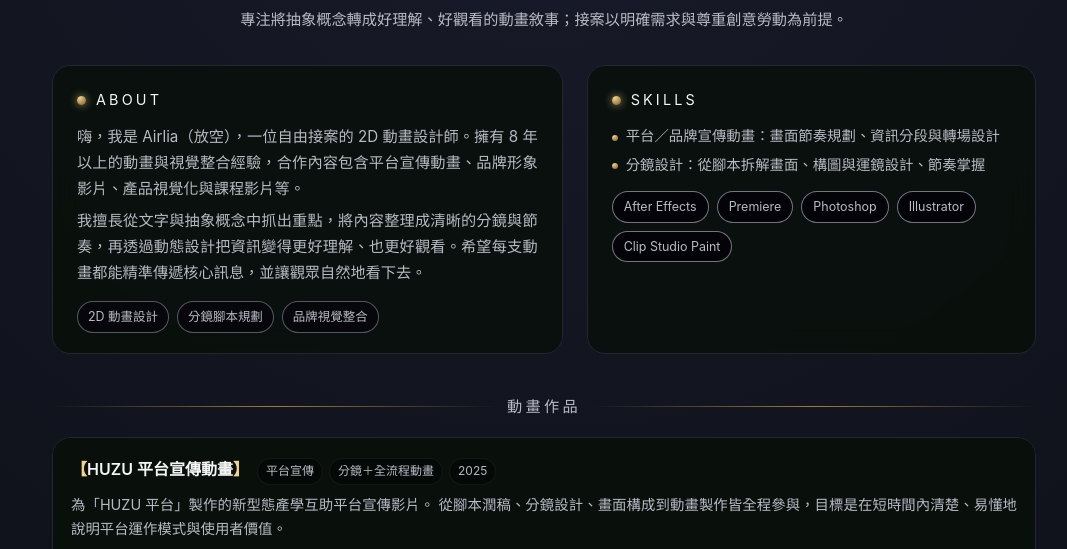
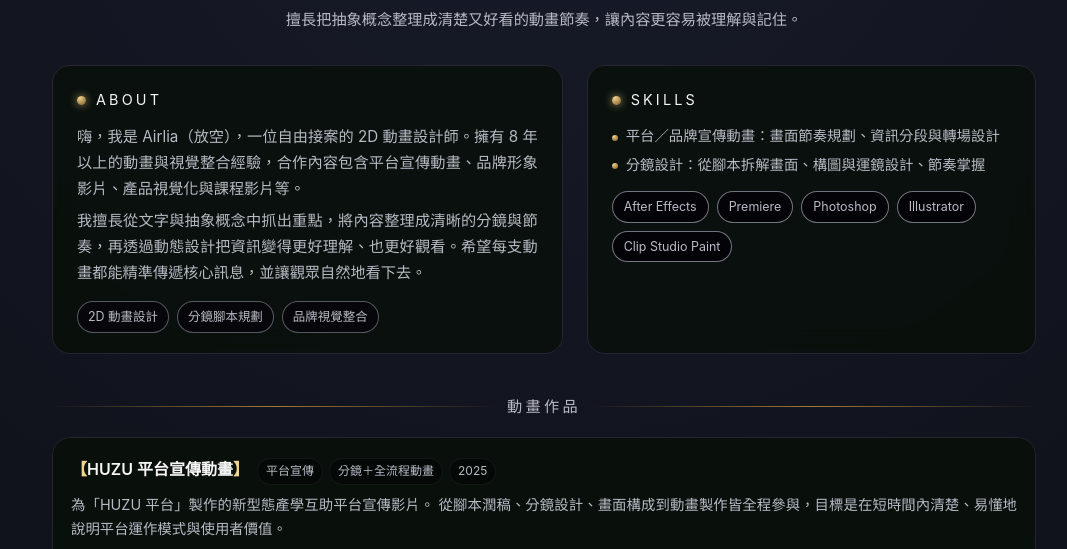
Before and after one commit to AirliaHSU/information, a plain HTML site: page index.html in a window 1280 px wide. Shown: the part 244-793 px from the top of the page, without its empty margins (96-1163 px from the left). Drawn offline with Linux system fonts and the light colour scheme; grey boxes are pictures that could not be loaded.

Commit message:
Update index.html

```diff
--- a/index.html
+++ b/index.html
@@ -677,7 +677,9 @@
             <strong>2D 動畫設計師</strong>｜分鏡 × 動態視覺
           </div>
           <p class="hero-tagline">
-            專注將抽象概念轉成好理解、好觀看的動畫敘事；接案以明確需求與尊重創意勞動為前提。
+            <p class="hero-tagline">
+  擅長把抽象概念整理成清楚又好看的動畫節奏，讓內容更容易被理解與記住。
+</p>
           </p>
         </div>
       </div>
```
